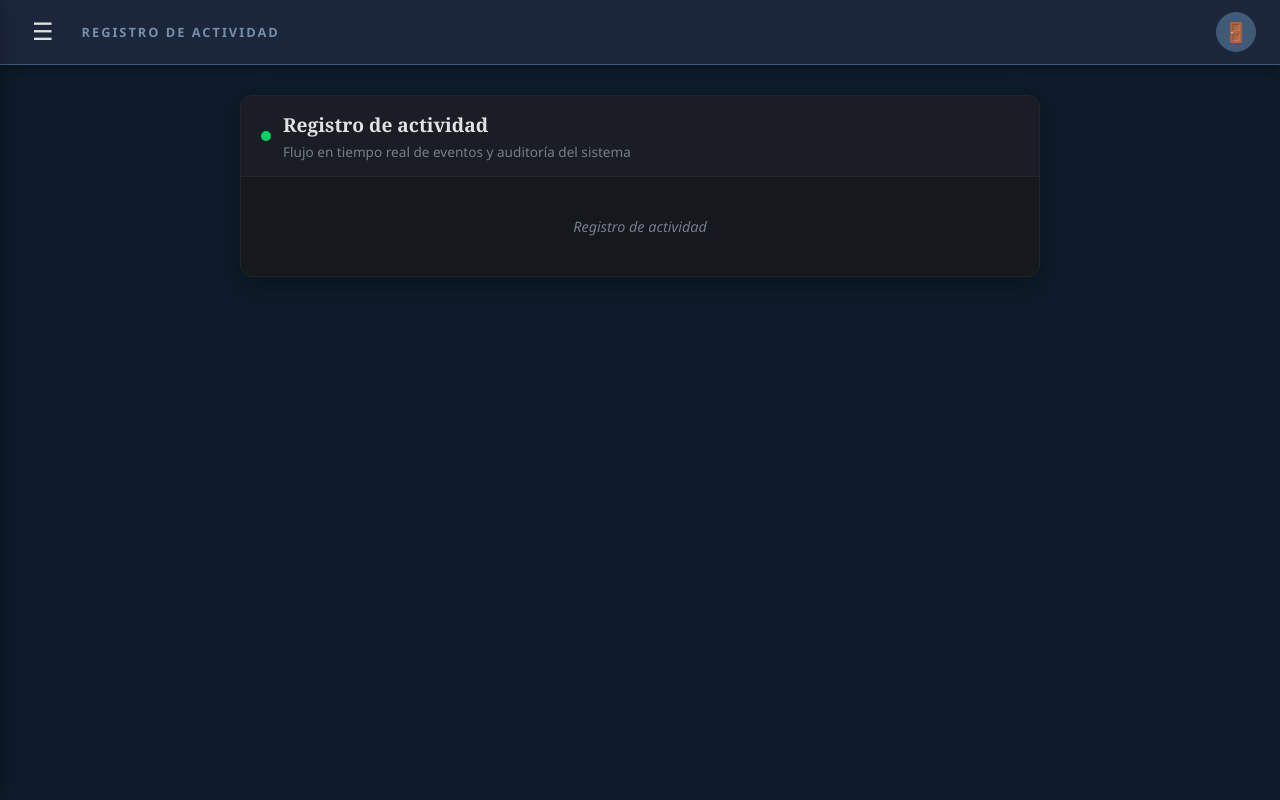
After one commit to yapu115/TP_Integrador_IDS, a Flask app: page /logs in a window 1280 px wide. The commit adds this page. Run offline with Flask 3, Linux system fonts and the light colour scheme; data that the repository does not hold is empty.

Commit message:
Creeacion de log.html logs.css y modificaion de init.sh

```diff
--- a/Frontend/app.py
+++ b/Frontend/app.py
@@ -18,6 +18,7 @@ from routes.alumnos import alumnos_bp
 from routes.dashboard import dashboard_bp
 from routes.materiales import materiales_bp
 from routes.portal_alumno import portal_alumno_bp
+from routes.logs import logs_bp
 app = Flask(__name__)
 app.secret_key = SECRET_KEY
 
@@ -32,6 +33,7 @@ app.register_blueprint(alumnos_bp)
 app.register_blueprint(dashboard_bp)
 app.register_blueprint(materiales_bp)
 app.register_blueprint(portal_alumno_bp)
+app.register_blueprint(logs_bp)
 
 
 if __name__ == "__main__":
--- /dev/null
+++ b/Frontend/routes/logs.py
@@ -0,0 +1,16 @@
+from flask import Blueprint, render_template, request, redirect, url_for, session
+from services.api_client import get_json, post_json, delete_json
+from utils.auth import login_required
+
+logs_bp = Blueprint('logs', __name__)
+
+@logs_bp.route("/logs", methods=["GET"])
+def mostrar_logs():
+    token = session.get("token")
+    status, logs_data = get_json("/log", token=token)
+    if status == 200:
+        lista_de_eventos = logs_data.get("logs", [])
+    else:
+       lista_de_eventos=[]
+
+    return render_template('logs.html',lista_logs=lista_de_eventos)
--- /dev/null
+++ b/Frontend/static/css/logs.css
@@ -0,0 +1,68 @@
+:root {
+    --bg-main: #0b0e11;
+    --bg-chat: #15181c;
+    --bg-msg: #1e222b;
+    --text-main: #e1e1e6;
+    --text-muted: #757f8a;
+    --border-color: #22252a;
+}
+
+.chat-container {
+    width: 100%;
+    max-width: 800px;
+    background-color: var(--bg-chat);
+    border: 1px solid var(--border-color);
+    border-radius: 12px;
+    overflow: hidden;
+    box-shadow: 0 8px 24px rgba(0, 0, 0, 0.3);
+    margin: 0 auto;
+}
+
+
+.chat-header {
+    background-color: #1a1e24;
+    padding: 15px 20px;
+    border-bottom: 1px solid var(--border-color);
+    display: flex;
+    align-items: center;
+    gap: 12px;
+}
+
+.chat-header h1 {
+    margin: 0;
+    font-size: 1.2rem;
+    font-weight: 600;
+    color: var(--text-main);
+}
+
+.chat-header p {
+    margin: 4px 0 0 0;
+    font-size: 0.85rem;
+    color: var(--text-muted);
+}
+
+.status-indicator {
+    width: 10px;
+    height: 10px;
+    background-color: #04d361;
+    border-radius: 50%;
+    flex-shrink: 0;
+}
+
+.chat-feed {
+    padding: 20px;
+    max-height: 70vh;
+    overflow-y: auto;
+    display: flex;
+    flex-direction: column;
+    gap: 12px;
+    background-color: var(--bg-chat);
+}
+
+.system-message {
+    text-align: center;
+    color: var(--text-muted);
+    font-size: 0.9rem;
+    padding: 20px;
+    font-style: italic;
+}
--- a/Frontend/templates/base.html
+++ b/Frontend/templates/base.html
@@ -38,6 +38,9 @@
                 </a>
                 <a href="{{ url_for('materiales.materiales') }}" class="sidebar__link" title="Materiales">
                     <div class="sidebar__box">&#128218;</div>
+                </a>
+                <a href="{{ url_for('logs.mostrar_logs') }}" class="sidebar__link" title="Logs">
+                    <div class="sidebar__box">&#128468;</div>
                 </a>
             </nav>
         </aside>
--- /dev/null
+++ b/Frontend/templates/logs.html
@@ -0,0 +1,34 @@
+{% extends "base.html" %}
+{% block title %}Logs{% endblock %}
+{% block breadcrumbs %}<span class="breadcrumbs__item">REGISTRO DE ACTIVIDAD</span>{% endblock %}
+{% block extra_css %}<link
+  rel="stylesheet"
+  href="{{ url_for('static', filename='css/logs.css') }}"
+/>{% endblock %}
+{% block content%}
+<div class="chat-container">
+    <header class="chat-header">
+        <div class="status-indicator"></div>
+        <div>
+            <h1>Registro de actividad</h1>
+            <p>Flujo en tiempo real de eventos y auditoría del sistema</p>
+        </div>
+    </header>
+    <main id="chat-feed" class="chat-feed">
+        <div class="system-message">Registro de actividad</div>
+        {% for log in lista_logs %}
+        <div class="log-message">
+            <div class="log-meta">
+                <span class="log-user"> {{ log.usuario if log.usuario else 'Sistema' }}</span>
+                <span class="log-time">{{ log.fecha }}</span>
+            </div>
+            <div class="log-action-title">Acción: <span class="badge">{{ log.accion }}</span></div>
+
+            {% if log.detalles %}
+            <pre class="log-details">{{ log.detalles }}</pre>
+            {% endif %}
+        </div>
+        {% endfor %}
+    </main>
+</div>
+{% endblock %}
```
Also changed, not shown: 1 other file.
